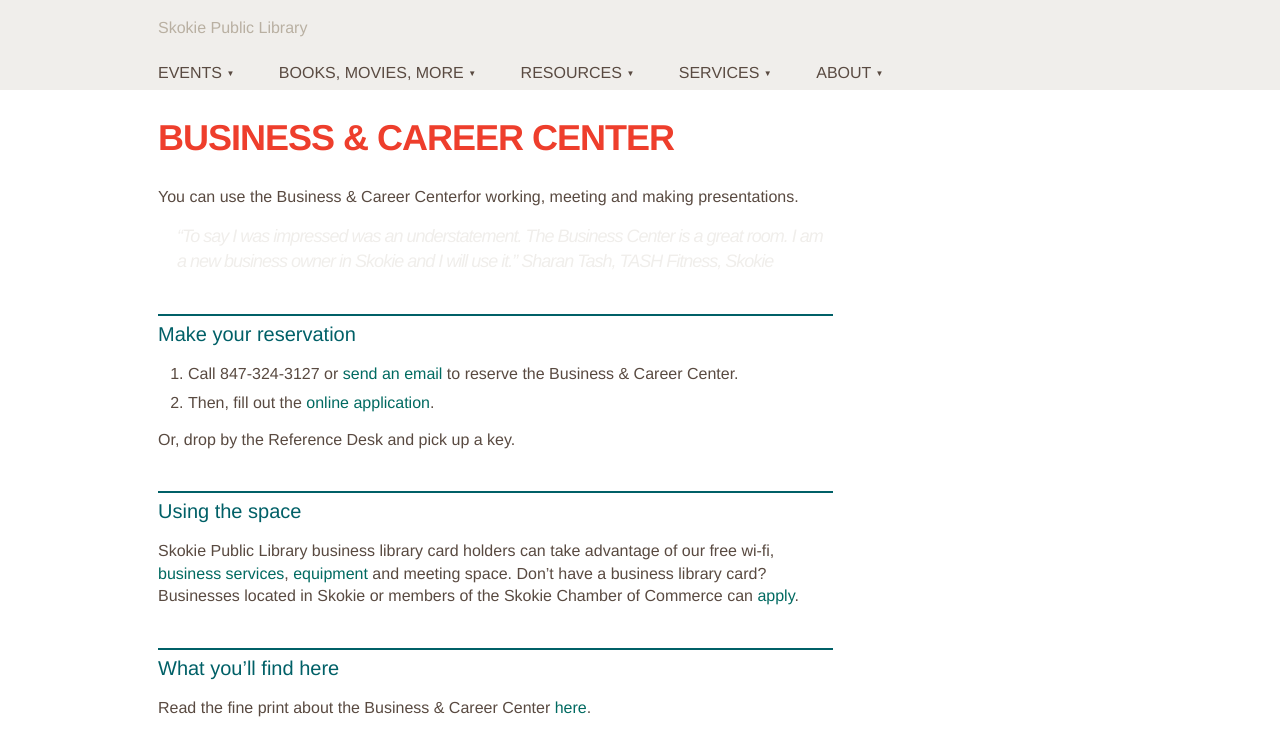
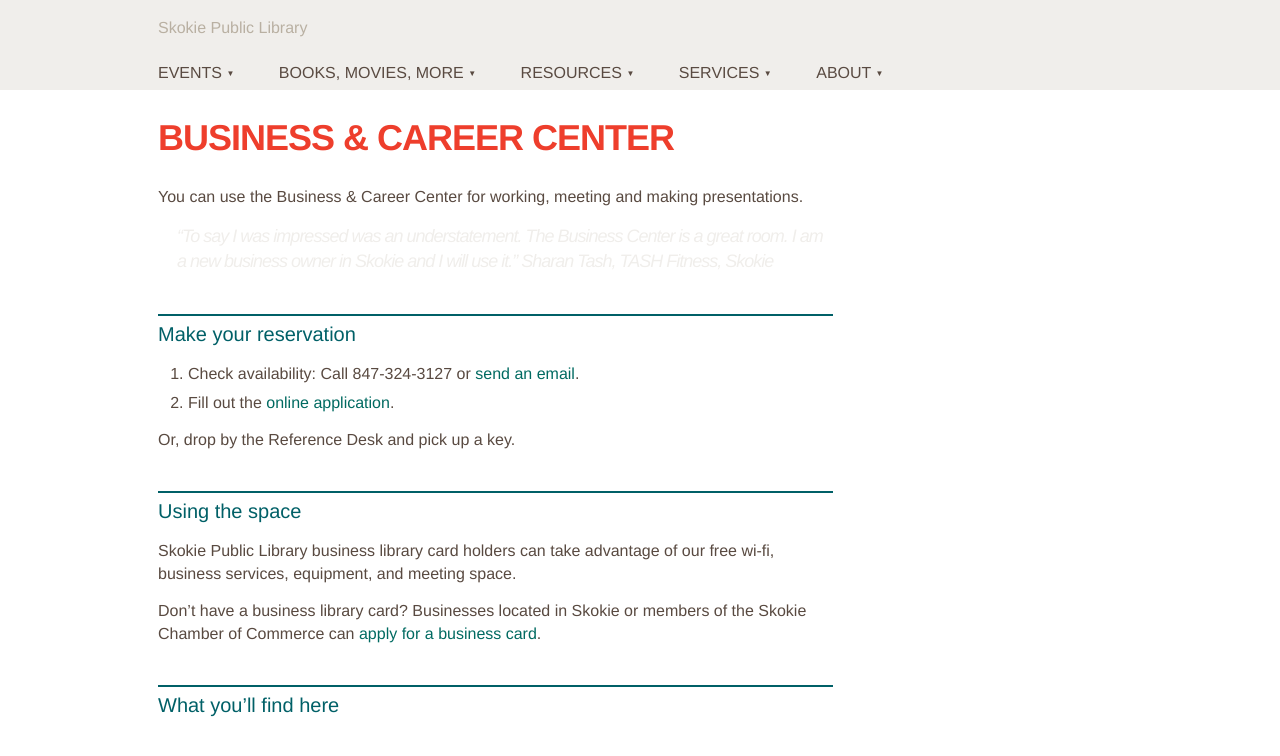
Before and after one commit to skokielibrary/spl-content, a Jekyll site: the page built from _content/terry/services--business-services--business-center.markdown, in a window 1280 px wide. Shown: the top 756 px of the page. Built offline with Jekyll 4.4.1, drawn with Linux system fonts in a browser that asks for light colours.

Commit message:
First pass BA, getting more info from Terry

```diff
--- a/_content/terry/services--business-services--business-center.markdown
+++ b/_content/terry/services--business-services--business-center.markdown
@@ -4,21 +4,20 @@ title: "Business & career center"
 published: true
 ---
 
-You can use the Business & Career Centerfor working, meeting and making presentations.
+You can use the Business & Career Center for working, meeting and making presentations.
 
 > "To say I was impressed was an understatement. The Business Center is a great room. I am a new business owner in Skokie and I will use it." Sharan Tash, TASH Fitness, Skokie
 
 ## Make your reservation
 
-1. Call 847-324-3127 or [send an email](jpapke@skokielibrary.info) to reserve the Business & Career Center.
-2. Then, fill out the [online application](PDF application).
+1. Check availability: Call 847-324-3127 or [send an email](jpapke@skokielibrary.info).
+2. Fill out the [online application](PDF application).
 
 Or, drop by the Reference Desk and pick up a key.
 
 ## Using the space
-Skokie Public Library business library card holders can take advantage of our free wi-fi, [business services](Link to business services page), [equipment](link to list of equipment in Business Center and DML) and meeting space. Don't have a business library card? Businesses located in Skokie or members of the Skokie Chamber of Commerce can [apply](http://www.skokielibrary.info/s_about/How/business-card-application.pdf).
+Skokie Public Library business library card holders can take advantage of our free wi-fi, business services, equipment, and meeting space.
+
+Don't have a business library card? Businesses located in Skokie or members of the Skokie Chamber of Commerce can [apply for a business card](link to application).
 
 ## What you'll find here
-
-
-Read the fine print about the Business & Career Center [here](http://www.skokielibrary.info/s_about/ab_facilities/business_center/procedures.asp).
```
